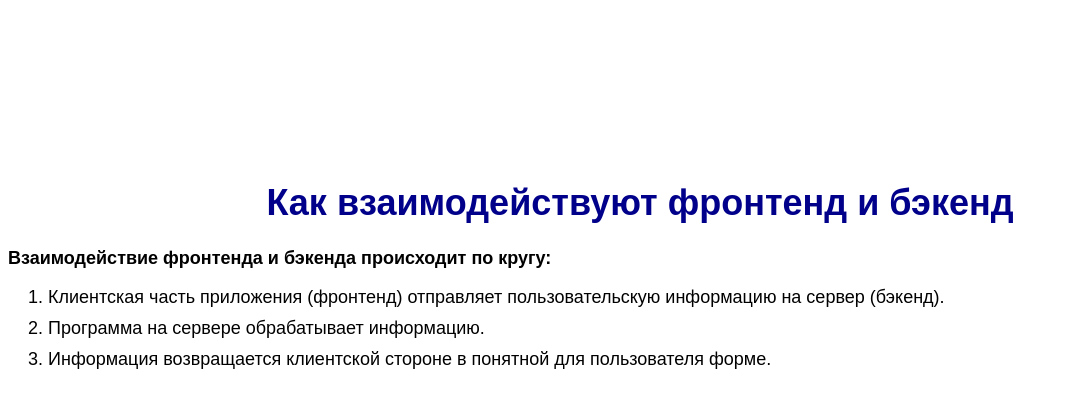
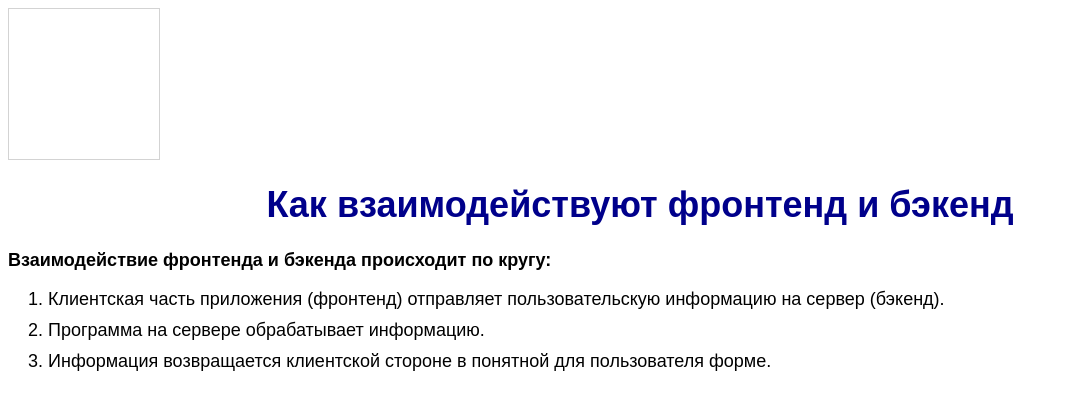
Before and after one commit to Glafg/python-pro-1, a plain HTML site: page index.html in a window 1280 px wide. Shown: the whole page, without its empty margins (0-1068 px from the left). Drawn offline with Linux system fonts and the light colour scheme.

Commit message:
Update index.html

```diff
--- a/index.html
+++ b/index.html
@@ -4,7 +4,7 @@
     <title> Фронтенд и бэкенд </title>
 </head>
 <body>
-    <canvas id="canvas" width="150" height="150">The current time</canvas>
+    <canvas id="canvas" width="150" height="150" style="border:1px solid #d3d3d3;">The current time</canvas>
     <script scr="script.js"></script>
 <h1>Как взаимодействуют фронтенд и бэкенд</h1>
 
```
